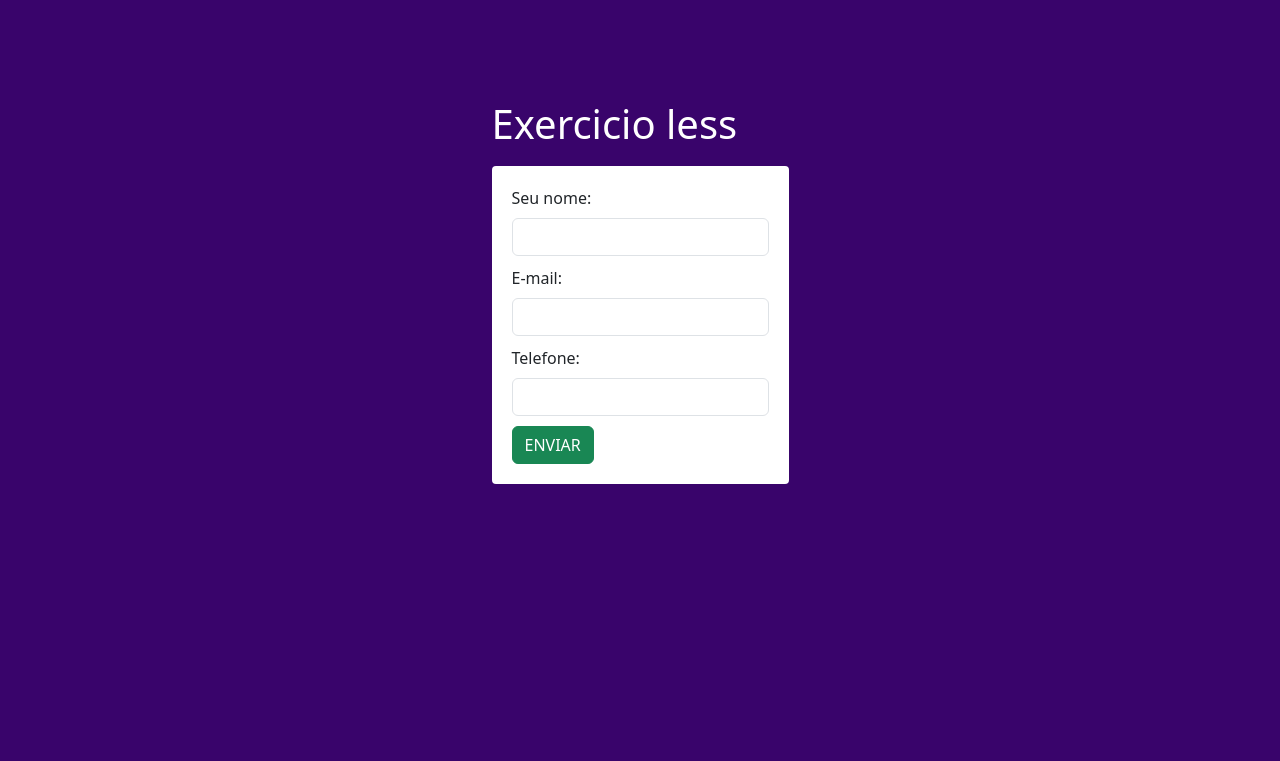
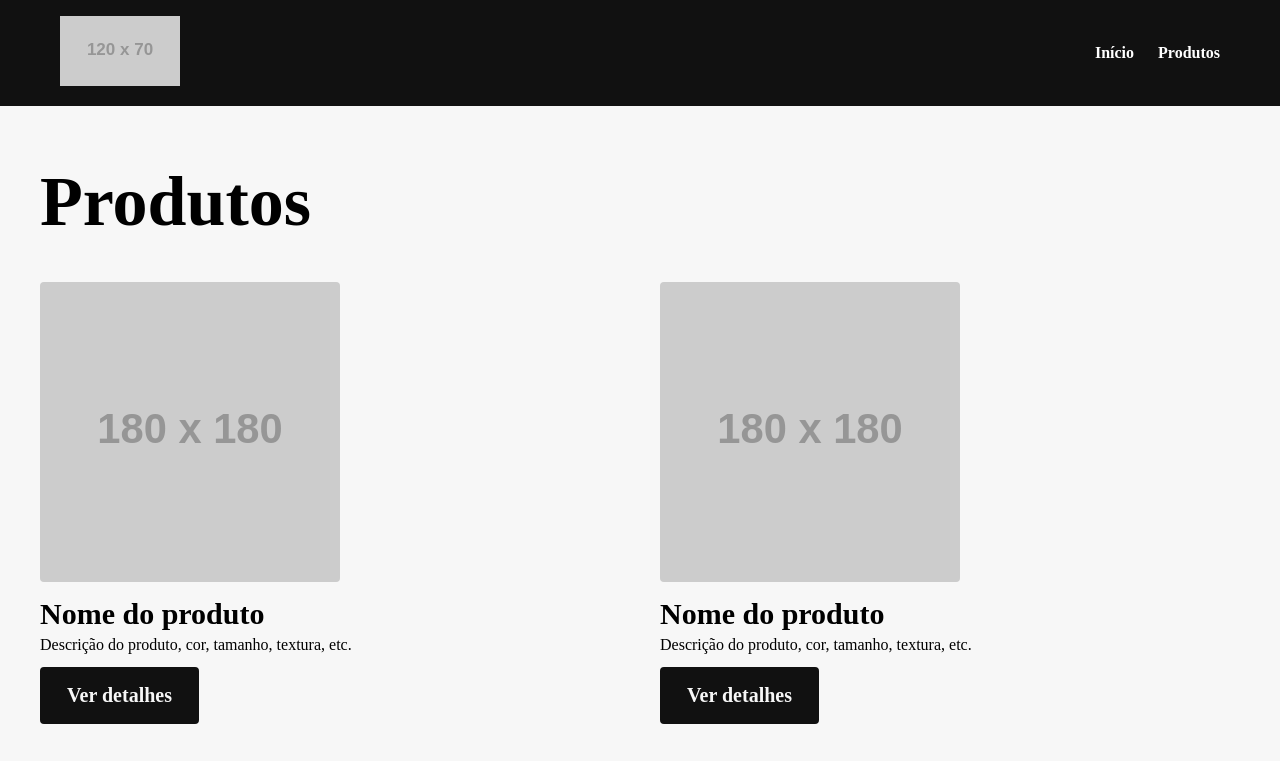
Before and after one commit to ViniciusCssHtml/curso_ebac_frontend, a website: page index.html in a window 1280 px wide. Shown: the top 761 px of the page. Drawn offline with nearby package versions, Linux system fonts and the light colour scheme; placeholder pictures from the web are drawn by us.

Commit message:
exercicio finalizado

```diff
--- a/index.html
+++ b/index.html
@@ -1,28 +1,81 @@
 <!DOCTYPE html>
-<html lang="pt-br">
+<html lang="pt-BR">
 
 <head>
   <meta charset="UTF-8">
   <meta http-equiv="X-UA-Compatible" content="IE=edge">
   <meta name="viewport" content="width=device-width, initial-scale=1.0">
-  <link rel="stylesheet" href="https://cdn.jsdelivr.net/npm/bootstrap@5.3.0-alpha1/dist/css/bootstrap.min.css
-  ">
-  <link rel="stylesheet" href="./style.css">
   <title>Exercicio Less</title>
+  <link rel="preconnect" href="https://fonts.googleapis.com">
+  <link rel="preconnect" href="https://fonts.gstatic.com" crossorigin>
+  <link rel="stylesheet" href="./build/styles/main.css">
 </head>
 
 <body>
-  <h1>Exercicio less</h1>
-  <form action="">
-    <label class="form-label" for="nome">Seu nome:</label>
-    <input class="form-control" type="text" id="nome">
-    <label class="form-label" for="email">E-mail:</label>
-    <input class="form-control" type="email" id="email">
-    <label class="form-label" for="telefone">Telefone:</label>
-    <input class="form-control" type="tel" id="tel">
-    <button class="btn btn-success">ENVIAR</button>
-  </form>
-
+  <header>
+    <div class="container">
+      <div class="branding">
+        <img src="https://via.placeholder.com/120x70" />
+      </div>
+      <nav>
+        <ul class="menu">
+          <li>
+            <a href="#">Início</a>
+          </li>
+          <li>
+            <a href="#">Produtos</a>
+          </li>
+        </ul>
+      </nav>
+    </div>
+  </header>
+  <section>
+    <div class="container">
+      <h2>Produtos</h2>
+      <ul class="products">
+        <li class="product-item">
+          <img src="https://via.placeholder.com/180x180" />
+          <h4>Nome do produto</h4>
+          <p>
+            Descrição do produto, cor, tamanho, textura, etc.
+          </p>
+          <a href="#" class="product-button">
+            Ver detalhes
+          </a>
+        </li>
+        <li class="product-item">
+          <img src="https://via.placeholder.com/180x180" />
+          <h4>Nome do produto</h4>
+          <p>
+            Descrição do produto, cor, tamanho, textura, etc.
+          </p>
+          <a href="#" class="product-button">
+            Ver detalhes
+          </a>
+        </li>
+        <li class="product-item">
+          <img src="https://via.placeholder.com/180x180" />
+          <h4>Nome do produto</h4>
+          <p>
+            Descrição do produto, cor, tamanho, textura, etc.
+          </p>
+          <a href="#" class="product-button">
+            Ver detalhes
+          </a>
+        </li>
+        <li class="product-item">
+          <img src="https://via.placeholder.com/180x180" />
+          <h4>Nome do produto</h4>
+          <p>
+            Descrição do produto, cor, tamanho, textura, etc.
+          </p>
+          <a href="#" class="product-button">
+            Ver detalhes
+          </a>
+        </li>
+      </ul>
+    </div>
+  </section>
 </body>
 
 </html>
--- /dev/null
+++ b/source/styles/main.less
@@ -0,0 +1,108 @@
+@import url("https://fonts.googleapis.com/css2?family=Open+Sans:ital,wght@0,300;0,400;0,500;0,600;0,700;0,800;1,300;1,400;1,500;1,600;1,700;1,800&display=swap");
+@import url("./maps.less");
+@breakpointmobile:~ "(max-width:767px)";
+@breakpointtablet:~ "(max-width:1023px)";
+* {
+  margin: 0;
+  padding: 0;
+  box-sizing: border-box;
+  font-family: #font[font-family];
+  list-style: none;
+  text-decoration: none;
+}
+body {
+  background-color: #colorBody[background-color];
+
+  .container {
+    max-width: 1200px;
+    margin: 0 auto;
+  }
+
+  header {
+    background-color: #colorHeader[background-color];
+    position: sticky;
+    top: 0;
+    left: 0;
+  }
+  header .container {
+    display: flex;
+    justify-content: space-between;
+    align-items: center;
+    padding: 16px 20px;
+  }
+
+  .menu {
+    display: flex;
+
+    li {
+      font-weight: bold;
+      margin-left: 24px;
+    }
+    a {
+      color: #fff;
+      text-decoration: none;
+    }
+  }
+  section {
+    padding: 56px 0;
+
+    h2 {
+      font-size: #colorBody[font-size];
+    }
+    .products {
+      margin-top: 40px;
+      display: grid;
+      grid-template-columns: 1fr 1fr;
+      gap: 40px;
+
+      img {
+        width: 300px;
+        border-radius: 4px;
+        margin-bottom: 10px;
+      }
+      h4 {
+        font-size: 30px;
+      }
+      .product-item {
+        display: grid;
+        gap: 5px;
+        justify-items: left;
+      }
+      .product-button {
+        display: block;
+        background-color: #Button[background-color];
+        color: #Button[color];
+        font-size: #Button[font-size];
+        text-align: center;
+        padding: 15px 25px;
+        border-radius: 4px;
+        border: 2px solid #Button[background-color];
+        margin-top: 8px;
+        font-weight: #Button[font-weight];
+
+        &:hover {
+          background-color: transparent;
+          color: #Button[background-color];
+          font-weight: #Button[font-weight];
+          transform: scale(1.07);
+          transition: all ease 1s;
+        }
+      }
+    }
+  }
+  @media @breakpointtablet {
+    section {
+      display: grid;
+      justify-content: center;
+    }
+    section .products {
+      grid-template-columns: 1fr;
+    }
+  }
+
+  @media @breakpointmobile {
+    section .product-item img {
+      width: 180px;
+    }
+  }
+}
--- /dev/null
+++ b/source/styles/maps.less
@@ -0,0 +1,18 @@
+#colorBody() {
+  background-color: #f7f7f7;
+  color: #111111;
+  font-size: 70px;
+}
+#colorHeader() {
+  background-color: #111111;
+  color: #111111;
+}
+#Button() {
+  background-color: #111111;
+  color: #f7f7f7;
+  font-size: 20px;
+  font-weight: bold;
+}
+#font() {
+  font-family: "Open-Sans";
+}
--- a/style.css
+++ /dev/null
@@ -1,21 +0,0 @@
-body {
-  max-width: 1000px;
-  margin: 0 auto;
-  display: grid;
-  justify-content: center;
-  padding-top: 100px;
-  background-color: rgb(57, 4, 107);
-}
-form {
-  background-color: #fff;
-  padding: 20px 20px;
-  border-radius: 4px;
-  margin-top: 10px;
-}
-input {
-  margin-bottom: 10px;
-}
-
-h1 {
-  color: #fff;
-}
```
Also changed, not shown: package.json (added, +18 -0 lines), build/styles/main.css (added), images/icons/FrontEnd m17_supportmaterial_github.svg (added), images/icons/FrontEnd m17_supportmaterial_instagram.svg (added), images/icons/FrontEnd m17_supportmaterial_linkedin (1).svg (added), images/icons/FrontEnd m17_supportmaterial_mail.svg (added), 1 other file.
